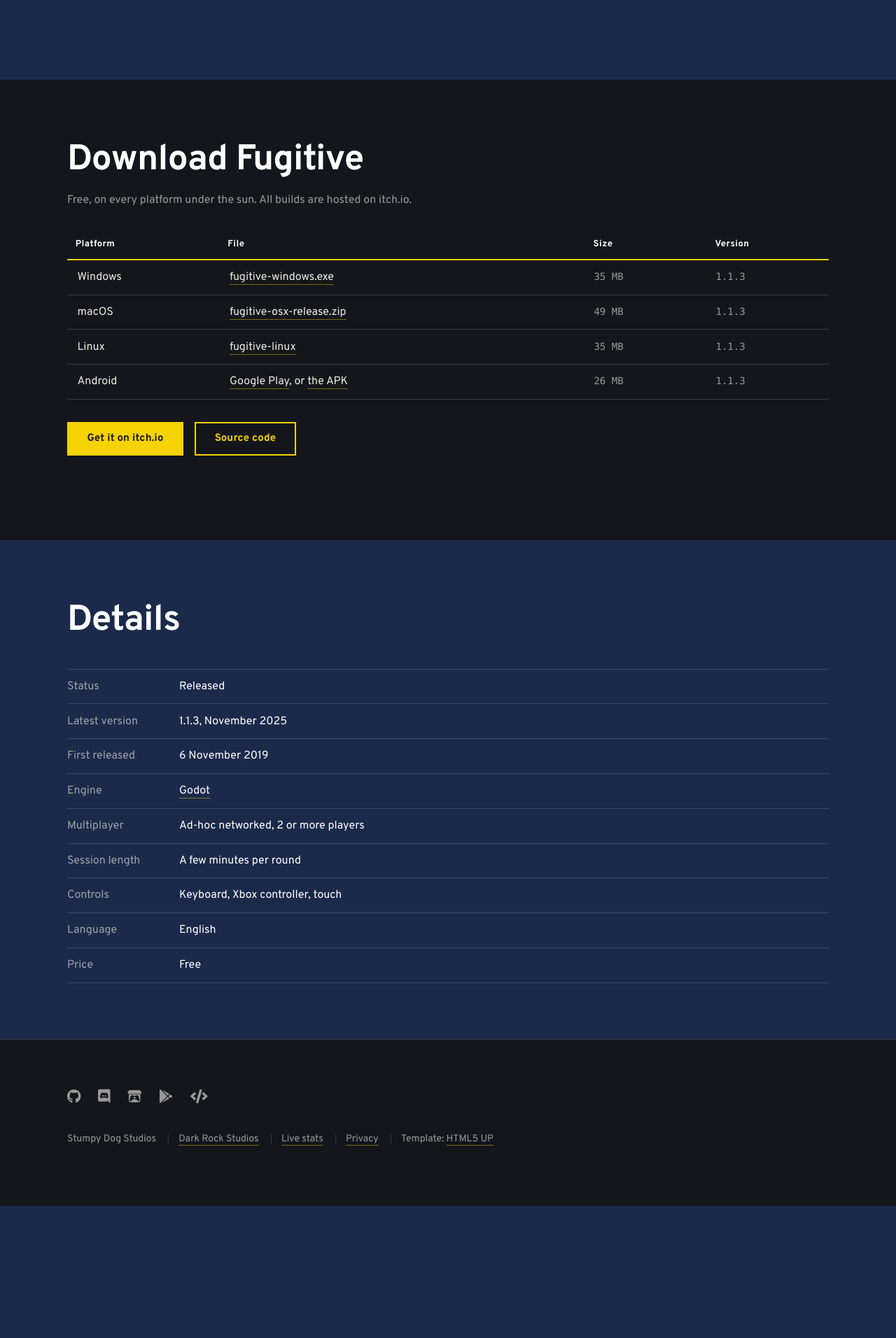
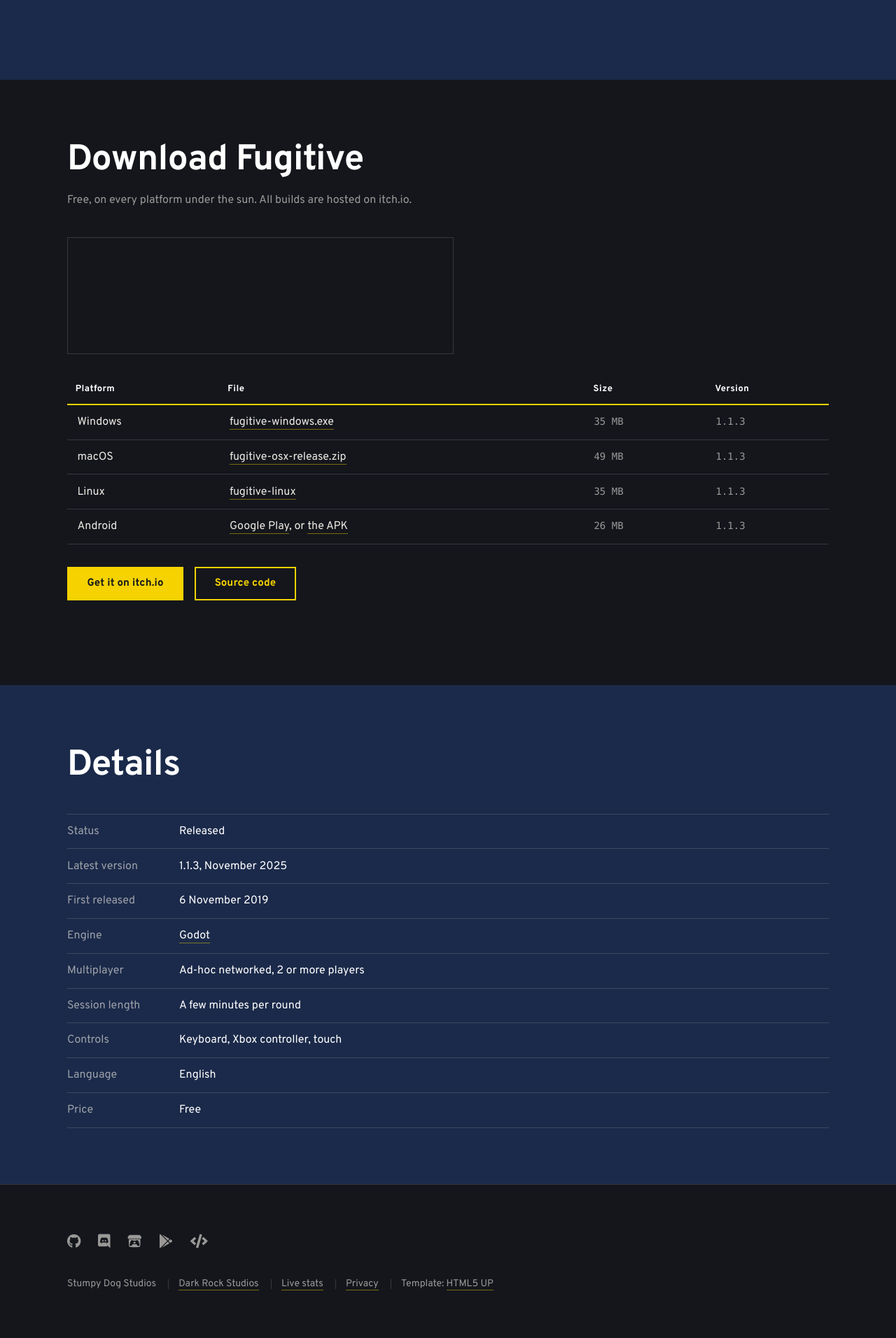
Before and after one commit to FugitiveTheGame/FugitiveWebsite, a PHP site: page /fugitive.php in a window 1280 px wide. Shown: the part 4588-6500 px from the top of the page at 70% size. Before the commit the page ends 6311 px from the top, so only its background shows below. Run offline with PHP 8.4, Linux system fonts and the light colour scheme; some web fonts are replaced; grey boxes are pictures that could not be loaded.

Commit message:
Add the itch.io widget to both game pages
Sits at the top of each Downloads section, above the file table: the widget
is the primary call to action, the table is the detail behind it.

Themed with itch's colour params. fg_color and link_color are honoured, so
the CTA button comes out in the site's tape yellow; bg_color is not, and the
widget forces its own #161616, which is close enough to --asphalt (#14161c)
to be indistinguishable.

The widget's layout is a fixed 552px, so .itch-embed scrolls it on narrow
screens rather than shrinking the iframe and clipping the button. Verified
at 390px: the widget scrolls inside its own container and the page itself
gets no horizontal scrollbar.

```diff
--- a/templates/site/fugitive-3d.html
+++ b/templates/site/fugitive-3d.html
@@ -143,6 +143,10 @@
 							<h2>Download Fugitive 3D</h2>
 							<p>Free on every platform. Grab a client to play, or a server build to host.</p>
 						</header>
+						{# Colours match the asphalt surface this section sits on. #}
+						<div class="itch-embed">
+							<iframe src="https://itch.io/embed/669677?bg_color=14161c&amp;fg_color=edeae3&amp;link_color=f5d200&amp;border_color=35373d" title="Fugitive 3D on itch.io" loading="lazy"></iframe>
+						</div>
 
 						<h3>Play</h3>
 						<div class="table-wrapper downloads">
--- a/templates/site/fugitive.html
+++ b/templates/site/fugitive.html
@@ -135,6 +135,10 @@
 							<h2>Download Fugitive</h2>
 							<p>Free, on every platform under the sun. All builds are hosted on itch.io.</p>
 						</header>
+						{# Colours match the asphalt surface this section sits on. #}
+						<div class="itch-embed">
+							<iframe src="https://itch.io/embed/511937?bg_color=14161c&amp;fg_color=edeae3&amp;link_color=f5d200&amp;border_color=35373d" title="Fugitive on itch.io" loading="lazy"></iframe>
+						</div>
 						<div class="table-wrapper downloads">
 							<table>
 								<thead>
--- a/www/assets/css/fugitive.css
+++ b/www/assets/css/fugitive.css
@@ -671,6 +671,21 @@ ul.actions.special {
 	width: 100%;
 }
 
+/* itch.io widget. Its layout is a fixed 552px, so narrow screens scroll it
+   rather than shrinking the iframe and clipping the buttons inside. */
+.itch-embed {
+	margin: 0 0 2.5em 0;
+	max-width: 100%;
+	overflow-x: auto;
+}
+
+.itch-embed iframe {
+	border: solid 1px var(--hairline);
+	display: block;
+	height: 167px;
+	width: 552px;
+}
+
 /* Tables — real tabular data, so mono and tabular figures */
 
 .table-wrapper {
```
